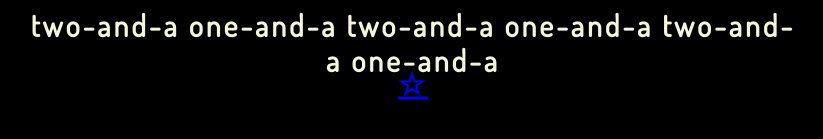
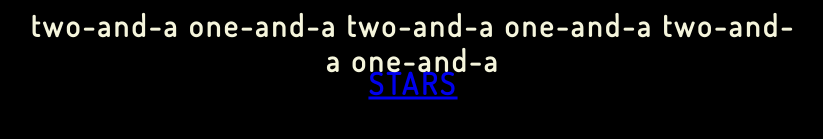
Before and after one commit to juliejdu/juliewebsite_interactive, a plain HTML site: page project 2_page2.html in a window 1280 px wide. Shown: the part 597-736 px from the top of the page, without its empty margins (227-1050 px from the left). Drawn offline with Linux system fonts and the light colour scheme.

Commit message:
Update project 2_page2.html

```diff
--- a/project 2_page2.html
+++ b/project 2_page2.html
@@ -18,7 +18,7 @@
         <span id="row4">two-and-a one-and-a two-and-a-one-and-a two-and-a one-and-a<br></span>
         <span id="row5"> two-and-a one-and-a two-and-a one-and-a two-and-a one-and-a<br></span>
         <span id="row6">two-and-a one-and-a two-and-a one-and-a two-and-a one-and-a<br></span>
-        <a id="home" href="project 2.html">☆</a>
+        <a id="home" href="project 2.html">STARS</a>
     </div>
 
 </body>
```
